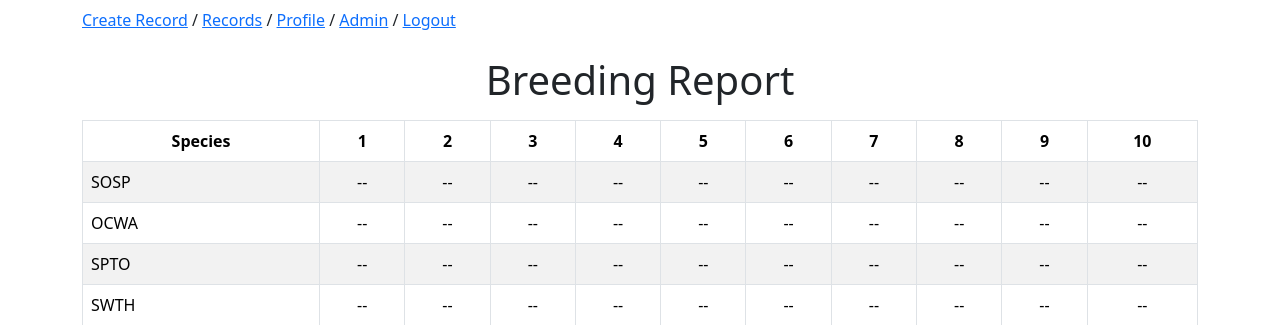
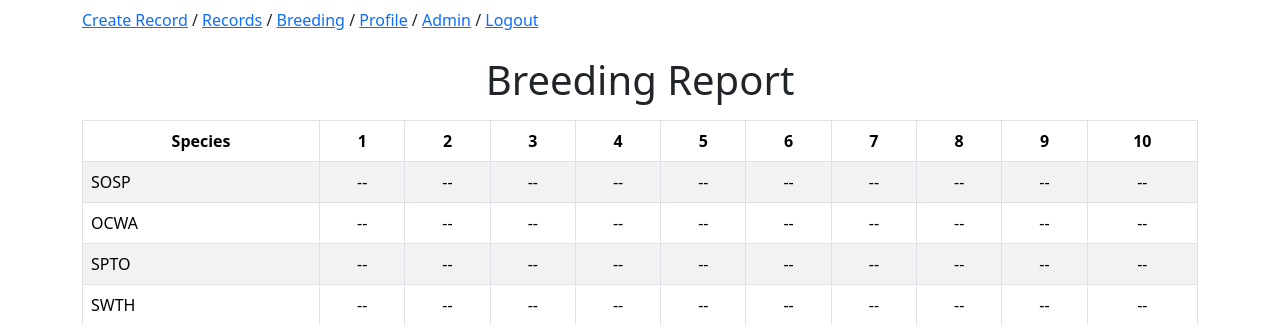
Before and after one commit to ndswecker/SnatchItCore, a Django app: page /breeding/ in a window 1280 px wide. Shown: the top 325 px of the page. Run offline with Django 4.2, Linux system fonts and the light colour scheme; a user stored in the database is signed in; data that the repository does not hold is empty.

Commit message:
Add breeding link to header

```diff
--- a/app/templates/partials/header.html
+++ b/app/templates/partials/header.html
@@ -4,6 +4,7 @@
           {% if user.is_approved and user.initials %}
             <a href="{% url 'maps:create_capture_record' %}">Create Record</a> /
             <a href="{% url 'maps:list_capture_records' %}">Records</a> /
+            <a href="{% url 'breeding:report' %}">Breeding</a> /
           {% endif %}
             <a href="{% url 'users:profile' %}">Profile</a> /
           {% if user.is_superuser %}
```
